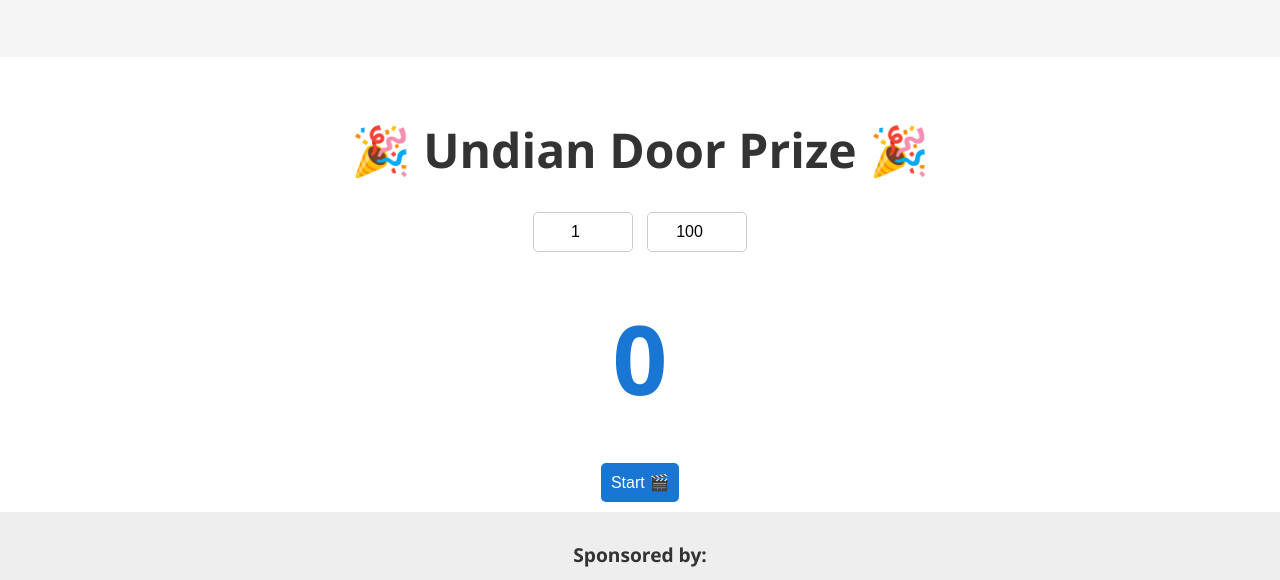
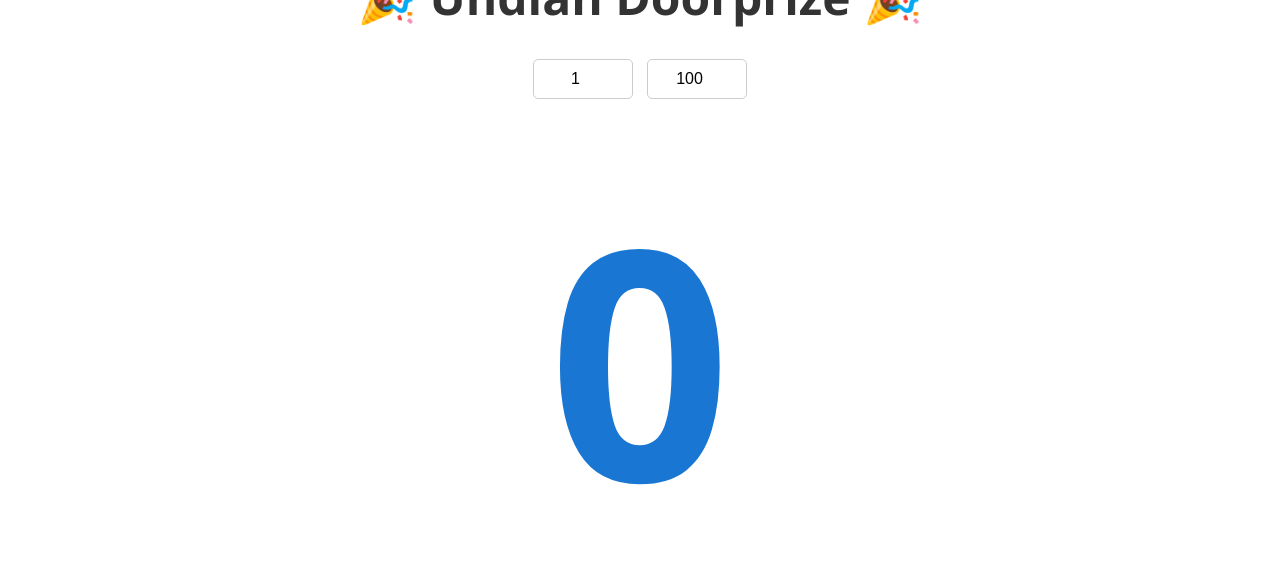
Before and after one commit to edhihalim/monterrey, a plain HTML site: page index.html in a window 1280 px wide. Shown: the top 580 px of the page. Drawn offline with Linux system fonts and the light colour scheme; grey boxes are pictures that could not be loaded.

Commit message:
adjust wording and size

```diff
--- a/index.html
+++ b/index.html
@@ -3,7 +3,7 @@
 <head>
   <meta charset="UTF-8" />
   <meta name="viewport" content="width=device-width, initial-scale=1.0"/>
-  <title>Door Prize & Sponsors</title>
+  <title>Doorprize & Sponsors</title>
   <style>
     * {
       box-sizing: border-box;
@@ -66,7 +66,7 @@
     }
 
     #display {
-      font-size: 6rem;
+      font-size: 20rem;
       margin: 30px 0;
       font-weight: bold;
       color: #1976d2;
@@ -111,7 +111,7 @@
 <body>
   <div class="container">
     <div class="top">
-      <h2>🎉 Undian Door Prize 🎉</h2>
+      <h2>🎉 Undian Doorprize 🎉</h2>
       <div>
         <input type="number" id="min" placeholder="Start" value="1" />
         <input type="number" id="max" placeholder="End" value="100" />
```
